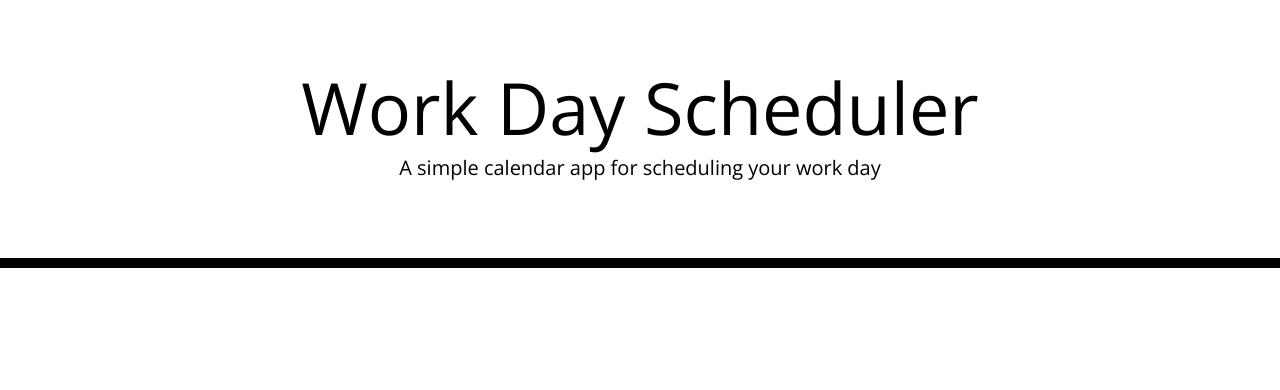
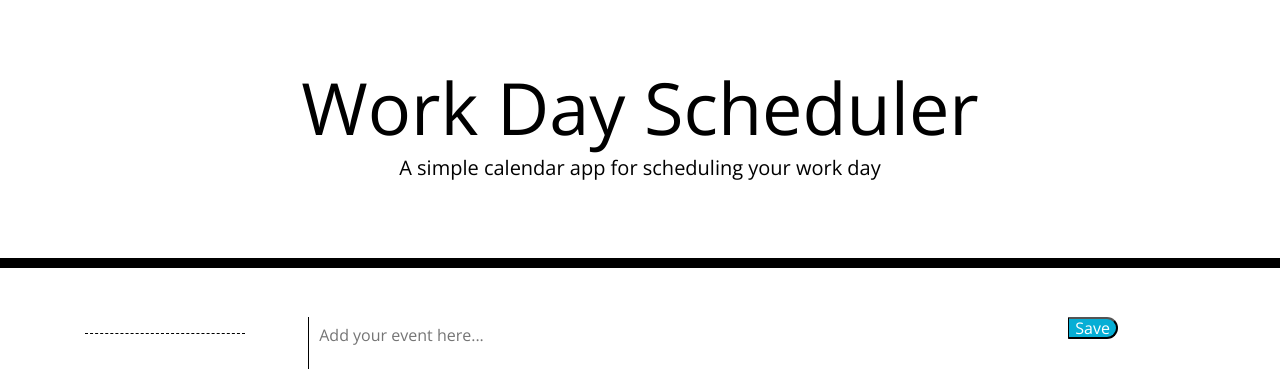
Before and after one commit to krrodriguez26/WeeklyPlanner, a plain HTML site: page index.html in a window 1280 px wide. Drawn offline with nearby package versions, Linux system fonts and the light colour scheme; files that its build step writes are made by us from their sources.

Commit message:
Added timeblockcontent

```diff
--- a/index.html
+++ b/index.html
@@ -18,7 +18,7 @@
       href="https://fonts.googleapis.com/css?family=Open+Sans&display=swap"
       rel="stylesheet"
     />
-    <link rel="stylesheet" href="style.css" />
+    <link rel="stylesheet" href="assets/style.css" />
     <title>Work Day Scheduler</title>
   </head>
 
@@ -30,6 +30,17 @@
     </header>
     <div class="container">
       <!-- Timeblocks go here -->
+      <div class="row">
+      <div class="col-md-2">
+        <p class="hour" data-time="9>9:00AM"></p>
+      </div>
+      <div class="col-md-8">
+        <textarea class="description" placeholder="Add your event here..."></textarea>
+      </div>
+      <div class="col-md-2">
+        <button class="saveBtn">Save</button>
+      </div>
+      </div>
     </div>
 
     <script src="https://cdnjs.cloudflare.com/ajax/libs/jquery/3.2.1/jquery.min.js"></script>
```
